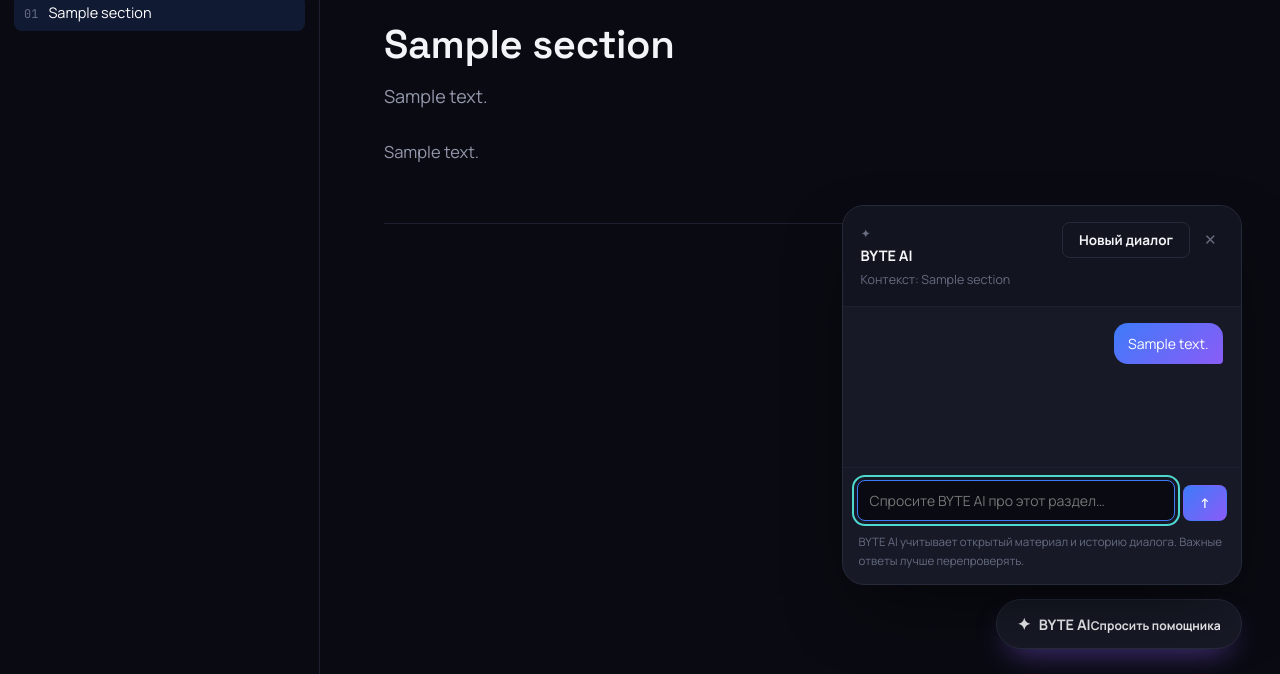
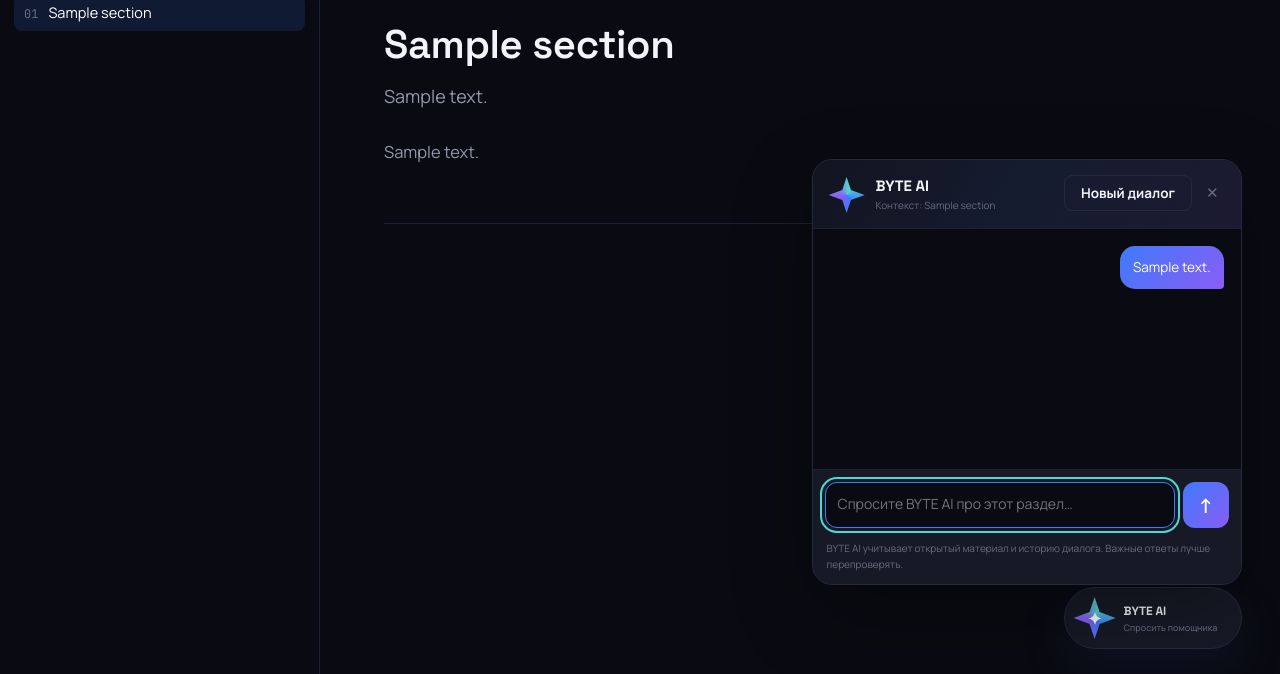
Before and after one commit to TamerlanZhumalipov/BYTE, a Django app: a page that uses templates/_tree.html in a window 1280 px wide, after a click that opens the changed part. Shown: the part 127-801 px from the top of the page. Run offline with Django 4.2, Linux system fonts and the light colour scheme; a user stored in the database is signed in; tables that the repository leaves empty hold one stand-in row (values such as "Sample post").

Commit message:
style: modernize BYTE AI floating assistant

```diff
--- a/static/css/app.css
+++ b/static/css/app.css
@@ -869,3 +869,30 @@ details[open] > .tree-summary::after { content: '–'; }
   .ai-fab span:last-child { display: none; }
   .ai-panel { bottom: 78px; right: 12px; left: 12px; width: auto; }
 }
+
+/* BYTE AI refresh */
+.ai-fab{min-width:178px;justify-content:flex-start;padding:9px 14px 9px 9px;border:1px solid color-mix(in srgb,var(--cyan) 28%,var(--border));background:color-mix(in srgb,var(--bg-card) 92%,transparent);color:var(--text);box-shadow:0 18px 44px rgba(34,43,90,.24);backdrop-filter:blur(16px)}
+.ai-fab:hover{border-color:var(--cyan);transform:translateY(-2px)}
+.ai-fab.is-open{background:var(--bg-card);color:var(--text)}
+.ai-star,.ai-head-icon{display:grid;place-items:center;background:conic-gradient(from 20deg,var(--cyan),var(--blue),var(--purple),var(--cyan));color:#fff;clip-path:polygon(50% 0,62% 36%,100% 50%,62% 64%,50% 100%,38% 64%,0 50%,38% 36%);filter:drop-shadow(0 7px 13px rgba(62,123,250,.28))}
+.ai-star{width:42px;height:42px;font-size:17px;flex:0 0 42px}
+.ai-fab-copy{display:flex;flex-direction:column;align-items:flex-start;line-height:1.15}
+.ai-fab-copy strong{font:700 12px var(--font-display)}
+.ai-fab-copy small{margin-top:4px;font-size:9px;color:var(--text-faint);font-weight:500}
+.ai-panel{width:min(430px,calc(100vw - 24px));max-height:min(650px,calc(100vh - 135px));border-radius:20px;box-shadow:0 28px 80px rgba(0,0,0,.32)}
+.ai-panel-head{padding:15px 16px;background:linear-gradient(120deg,var(--bg-elevated),color-mix(in srgb,var(--blue) 8%,var(--bg-elevated)),color-mix(in srgb,var(--purple) 8%,var(--bg-elevated)))}
+.ai-headline{display:flex;align-items:center;gap:11px}
+.ai-head-icon{width:36px;height:36px;font-size:14px;flex:0 0 36px}
+.ai-headline strong{font:700 15px var(--font-display)}
+.ai-headline span{font-size:10px;color:var(--text-faint);margin-top:2px;max-width:220px;overflow:hidden;text-overflow:ellipsis;white-space:nowrap}
+.ai-messages{padding:17px;background:var(--bg);min-height:240px}
+.ai-bubble{max-width:88%;padding:11px 13px;border-radius:15px;font-size:13.5px}
+.ai-msg-assistant .ai-bubble{background:var(--bg-card);border:1px solid var(--border)}
+.ai-form{padding:12px;background:var(--bg-card)}
+.ai-form textarea{min-height:46px;border-radius:12px;padding:11px 12px}
+.ai-send{width:46px;height:46px;padding:0;border-radius:12px;font-size:20px;flex:0 0 46px}
+.ai-hint{padding:0 14px 12px;background:var(--bg-card);font-size:10px}
+html.light-theme .ai-fab{background:rgba(255,255,255,.92);box-shadow:0 16px 38px rgba(36,114,145,.14)}
+html.light-theme .ai-panel-head{background:linear-gradient(120deg,#fff,#eef8ff,#f3f0ff)}
+html.light-theme .ai-messages{background:#f6fbfe}
+@media(max-width:560px){.ai-fab{min-width:0;width:58px;height:58px;padding:8px;border-radius:18px}.ai-fab-copy{display:none}.ai-star{width:40px;height:40px}.ai-panel{left:10px;right:10px;width:auto}}
```
